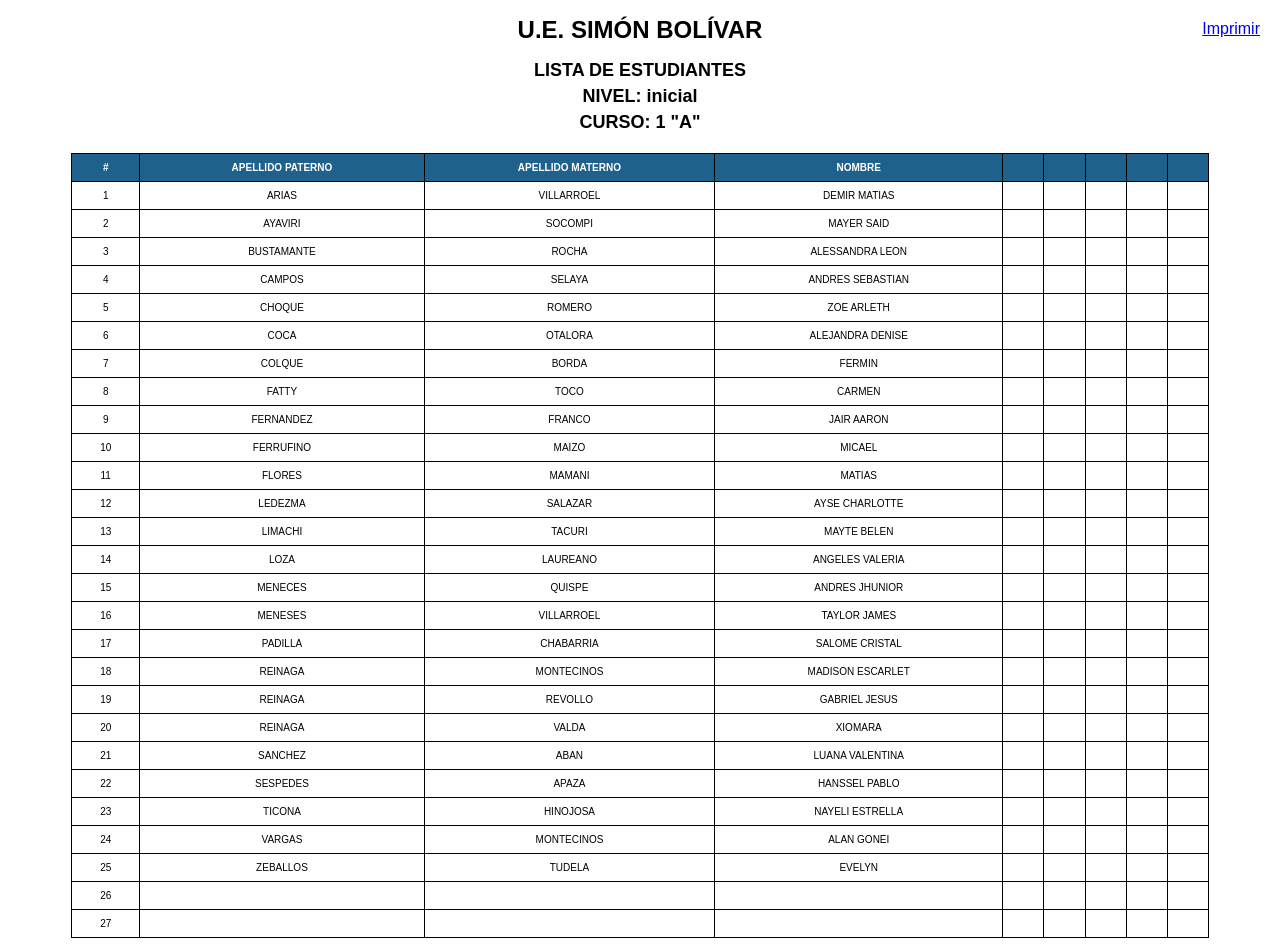
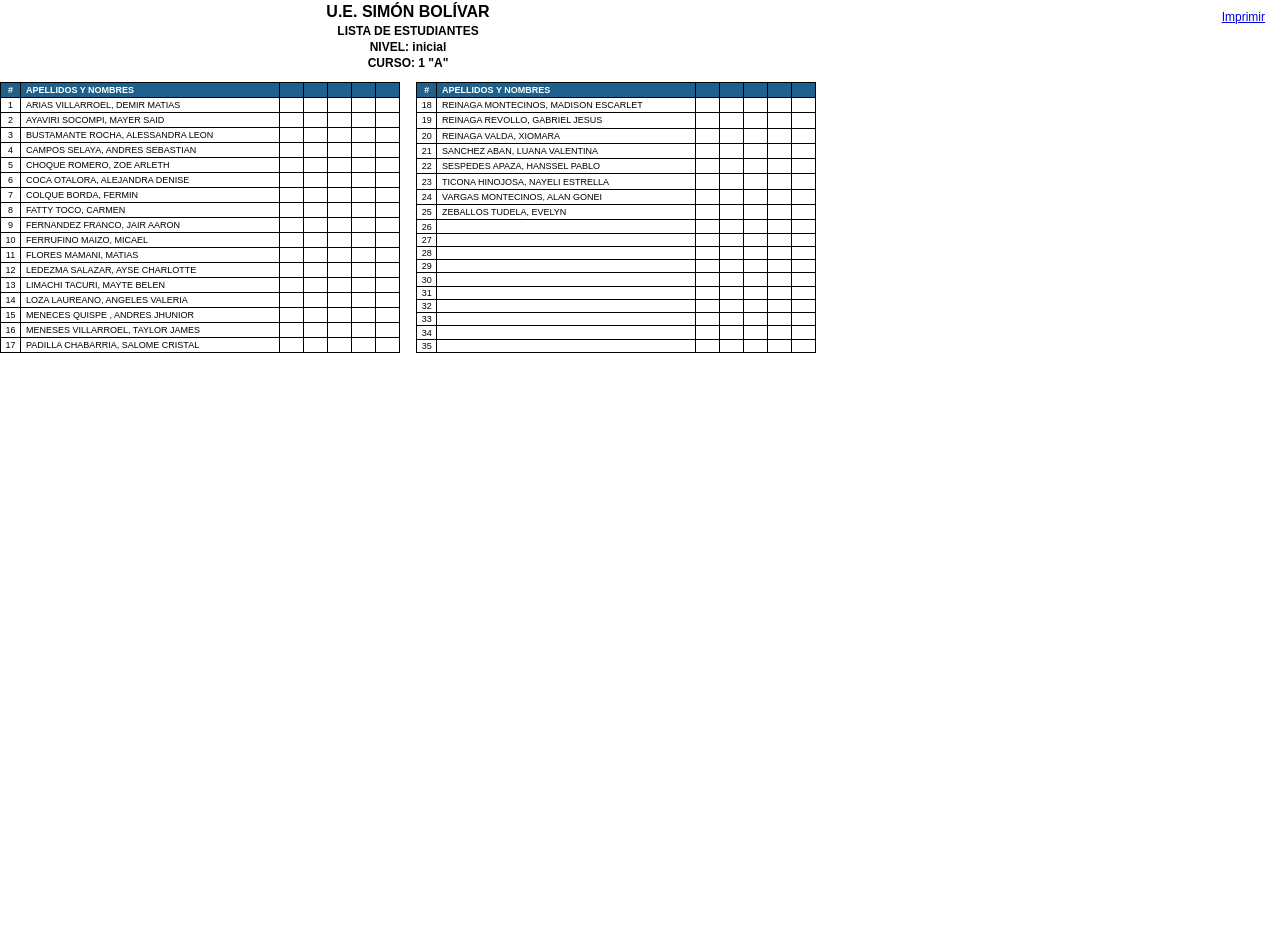
Before and after one commit to jimiseven/edufile1, a PHP site: page /vistaPDF.php?grade=1&parallel=A&level=inicial in a window 1280 px wide. After the commit the page ends 353 px from the top, so only its background shows below. Run offline with PHP 8.4, Linux system fonts and the light colour scheme; data comes from the database, SQL or seed files in the repository.

Commit message:
mejora de imprecio individual

```diff
--- a/vistaPDF.php
+++ b/vistaPDF.php
@@ -4,61 +4,158 @@
 <head>
     <meta charset="UTF-8">
     <title>Lista de Estudiantes</title>
-    <!-- Incluye tus enlaces a CSS y otros elementos del head aquí -->
     <style>
         body {
             background-color: #ffffff;
             color: #000000;
             font-family: Arial, sans-serif;
+            margin: 0;
+            padding: 0;
+            width: 21.59cm;
+            height: 13.97cm;
+            display: flex;
+            flex-direction: column;
+            align-items: center;
+            justify-content: flex-start; /* Cambiado a flex-start para subir el contenido */
         }
 
         .header {
             text-align: center;
-            margin-bottom: 20px;
+            margin-bottom: 5px;
+            width: 100%;
         }
 
         .header h1 {
-            font-size: 24px;
+            font-size: 16px;
             font-weight: bold;
+            margin: 3px 0;
         }
 
         .header h2 {
-            font-size: 18px;
-            margin: 5px 0;
+            font-size: 12px;
+            margin: 2px 0;
         }
 
         .btn-print {
             position: absolute;
-            top: 20px;
-            right: 20px;
+            top: 5px;
+            right: 5px;
+            font-size: 12px;
+            padding: 5px 10px;
         }
 
         .table-container {
-            margin: 0 auto;
-            width: 90%;
+            display: flex;
+            justify-content: space-between;
+            gap: 5px;
+            width: 100%;
+            padding: 0 5px;
         }
 
         .table {
-            width: 100%;
+            width: 49%;
             border-collapse: collapse;
-            margin-top: 10px;
+            margin-top: 5px;
+            font-size: 9px;
         }
 
         .table th,
         .table td {
             border: 1px solid #000;
-            padding: 8px;
-            text-align: center;
-            font-size: 10px;
+            padding: 2px;
+            text-align: left;
         }
 
         .table th {
             background-color: #1F618D;
             color: #ffffff;
+            text-align: center;
         }
 
+        /* Ajustar el ancho de la columna del número */
+        .table th:nth-child(1),
+        .table td:nth-child(1) {
+            width: 5%;
+            text-align: center;
+            padding: 1px;
+        }
+
+        /* Ajustar el ancho de la columna de nombres combinados */
+        .table th:nth-child(2),
+        .table td:nth-child(2) {
+            width: 65%;
+            text-align: left;
+            padding-left: 5px;
+        }
+        /* Ocultar las columnas originales de apellidos y nombres */
+        .table th:nth-child(3),
+        .table td:nth-child(3),
+        .table th:nth-child(4),
+        .table td:nth-child(4) {
+            display: none;
+        }
+
+
         @media print {
+            body {
+                width: 21.59cm;
+                height: 13.97cm;
+                margin: 0;
+                padding: 0;
+                display: flex;
+                flex-direction: column;
+                align-items: center;
+                justify-content: flex-start; /* Cambiado a flex-start para subir el contenido en impresión */
+            }
+
             .btn-print {
+                display: none;
+            }
+
+            .header h1 {
+                font-size: 14px;
+            }
+
+            .header h2 {
+                font-size: 10px;
+            }
+
+            .table-container {
+                width: 100%;
+                padding: 0;
+                gap: 3px;
+            }
+
+            .table {
+                width: 49%;
+                font-size: 8px;
+                padding: 1px;
+            }
+
+            .table th,
+            .table td {
+                padding: 1px;
+                text-align: left;
+            }
+             /* Ajustar el ancho de la columna del número en impresión */
+            .table th:nth-child(1),
+            .table td:nth-child(1) {
+                width: 5%;
+                text-align: center;
+                padding: 1px;
+            }
+            /* Ajustar el ancho de la columna de nombres combinados en impresión */
+            .table th:nth-child(2),
+            .table td:nth-child(2) {
+                width: 65%;
+                text-align: left;
+                padding-left: 3px;
+            }
+            /* Ocultar las columnas originales de apellidos y nombres en impresión */
+            .table th:nth-child(3),
+            .table td:nth-child(3),
+            .table th:nth-child(4),
+            .table td:nth-child(4) {
                 display: none;
             }
         }
@@ -111,9 +208,10 @@
     }
 
     // Obtener estudiantes con estado "Efectivo - I" para el curso específico
-    $query = "SELECT UPPER(s.last_name_father) AS last_name_father,
-                     UPPER(s.last_name_mother) AS last_name_mother,
-                     UPPER(s.first_name) AS first_name
+    $query = "SELECT
+                UPPER(s.last_name_father) AS last_name_father,
+                UPPER(s.last_name_mother) AS last_name_mother,
+                UPPER(s.first_name) AS first_name
               FROM students s
               INNER JOIN student_courses sc ON s.id = sc.student_id
               WHERE sc.course_id = ? AND sc.status = 'Efectivo - I'
@@ -142,9 +240,9 @@
             <thead>
                 <tr>
                     <th>#</th>
-                    <th>APELLIDO PATERNO</th>
-                    <th>APELLIDO MATERNO</th>
-                    <th>NOMBRE</th>
+                    <th>APELLIDOS Y NOMBRES</th>
+                    <th></th>
+                    <th></th>
                     <th></th>
                     <th></th>
                     <th></th>
@@ -155,15 +253,74 @@
             <tbody>
                 <?php
                 $index = 1;
-                $maxRows = 27;
+                $maxRows = 17;
 
                 if ($result && $result->num_rows > 0) {
                     while ($row = $result->fetch_assoc()) {
+                        $fullName = htmlspecialchars($row['last_name_father']) . ' ' . htmlspecialchars($row['last_name_mother']) . ', ' . htmlspecialchars($row['first_name']);
                         echo "<tr>
                                 <td>{$index}</td>
-                                <td>" . htmlspecialchars($row['last_name_father']) . "</td>
-                                <td>" . htmlspecialchars($row['last_name_mother']) . "</td>
-                                <td>" . htmlspecialchars($row['first_name']) . "</td>
+                                <td>{$fullName}</td>
+                                <td></td>
+                                <td></td>
+                                <td></td>
+                                <td></td>
+                                <td></td>
+                                <td></td>
+                                <td></td>
+                              </tr>";
+                        $index++;
+                        if ($index > $maxRows) break;
+                    }
+                } else {
+                    echo "<tr><td colspan='9'>No se encontraron estudiantes con el estado 'Efectivo - I' para este curso.</td></tr>";
+                }
+
+                // Agregar filas vacías si no se alcanzan las 17
+                for ($i = $index; $i <= $maxRows; $i++) {
+                    echo "<tr>
+                            <td>{$i}</td>
+                            <td></td>
+                            <td></td>
+                            <td></td>
+                            <td></td>
+                            <td></td>
+                            <td></td>
+                            <td></td>
+                            <td></td>
+                          </tr>";
+                }
+                ?>
+            </tbody>
+        </table>
+
+        <table class="table">
+            <thead>
+                <tr>
+                    <th>#</th>
+                    <th>APELLIDOS Y NOMBRES</th>
+                    <th></th>
+                    <th></th>
+                    <th></th>
+                    <th></th>
+                    <th></th>
+                    <th></th>
+                    <th></th>
+                </tr>
+            </thead>
+            <tbody>
+                <?php
+                $index = 18;
+
+                if ($result && $result->num_rows > 0) {
+                    while ($row = $result->fetch_assoc()) {
+                        if ($index > 35) break;
+                        $fullName = htmlspecialchars($row['last_name_father']) . ' ' . htmlspecialchars($row['last_name_mother']) . ', ' . htmlspecialchars($row['first_name']);
+                        echo "<tr>
+                                <td>{$index}</td>
+                                <td>{$fullName}</td>
+                                <td></td>
+                                <td></td>
                                 <td></td>
                                 <td></td>
                                 <td></td>
@@ -172,12 +329,10 @@
                               </tr>";
                         $index++;
                     }
-                } else {
-                    echo "<tr><td colspan='9'>No se encontraron estudiantes con el estado 'Efectivo - I' para este curso.</td></tr>";
                 }
 
-                // Agregar filas vacías si no se alcanzan las 27
-                for ($i = $index; $i <= $maxRows; $i++) {
+                // Agregar filas vacías si no se alcanzan las 35
+                for ($i = $index; $i <= 35; $i++) {
                     echo "<tr>
                             <td>{$i}</td>
                             <td></td>
```
